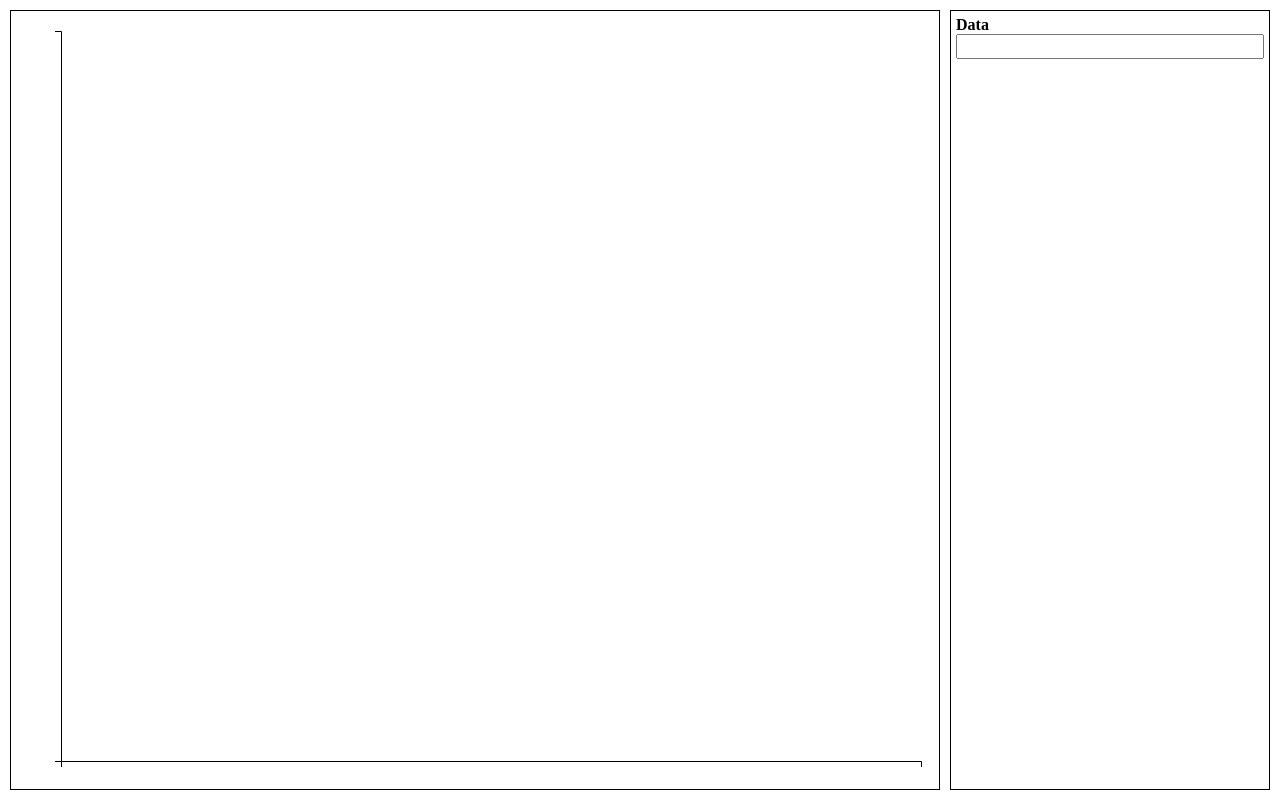
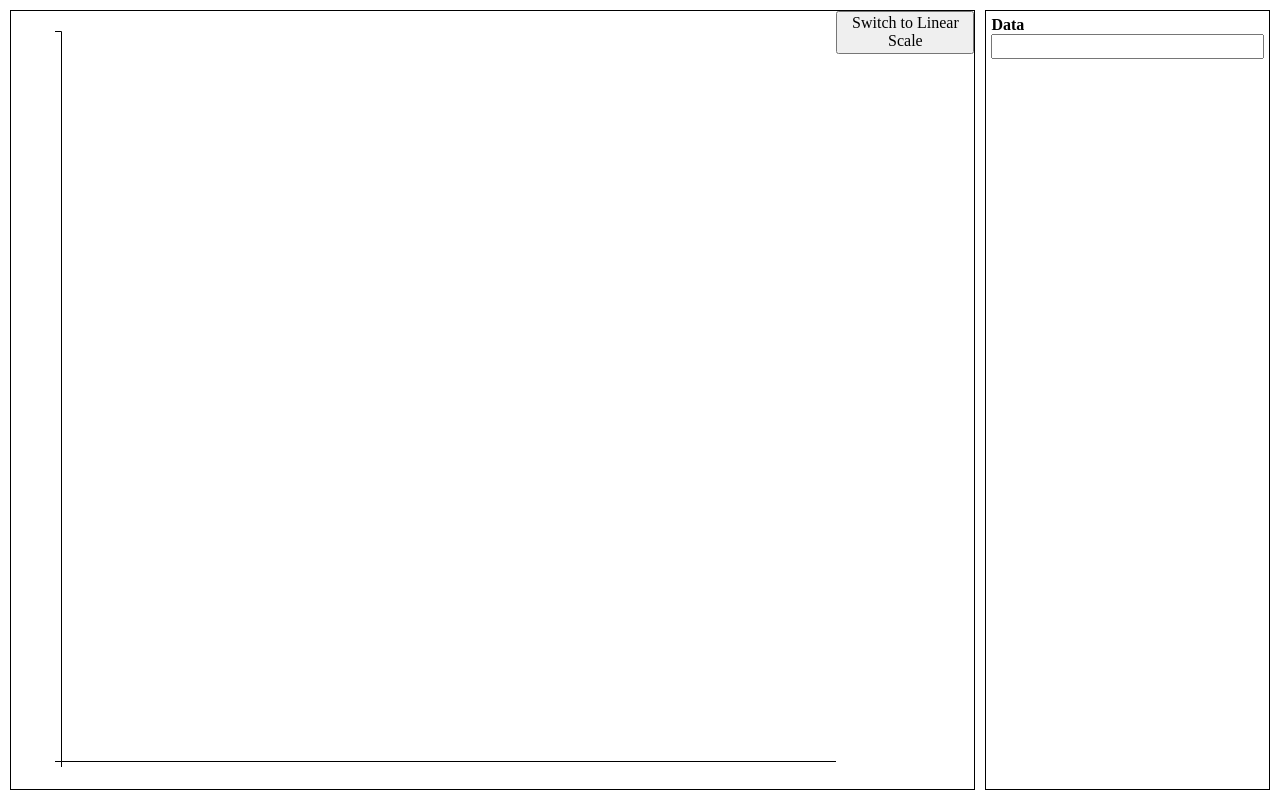
Before and after one commit to vika135/time-series, a React (Vite) app: page / in a window 1280 px wide. Built offline with nearby package versions, Linux system fonts and the light colour scheme.

Commit message:
feature: added toggle for log/linear scale

```diff
--- a/src/app/components/chart/Chart.tsx
+++ b/src/app/components/chart/Chart.tsx
@@ -8,6 +8,7 @@ export default function Chart() {
     const {values} = useContext(ValuesContext)
     const svgRef = useRef();
     const [dimensions, setDimensions] = useState({width: 0, height: 0});
+    const [useSymlogScale, setUseSymlogScale] = useState(true);
 
     useEffect(() => {
         const svg = d3.select(svgRef.current);
@@ -18,9 +19,11 @@ export default function Chart() {
             .range([margin.left, dimensions.width - margin.right])
             .domain(d3.extent(values, d => d.time));
 
-        const y = d3.scaleLinear()
-            .range([dimensions.height - margin.bottom, margin.top])
-            .domain(d3.extent(values, d => d.value))
+        const y = useSymlogScale ?
+            d3.scaleSymlog().range([dimensions.height - margin.bottom, margin.top])
+                .domain(d3.extent(values, d => d.value))
+            : d3.scaleLinear().range([dimensions.height - margin.bottom, margin.top])
+                .domain(d3.extent(values, d => d.value))
 
         const xAxis = g => g
             .attr('transform', `translate(0, ${dimensions.height - margin.bottom})`)
@@ -28,7 +31,10 @@ export default function Chart() {
 
         const yAxis = g => g
             .attr('transform', `translate(${margin.left}, 0)`)
-            .call(d3.axisLeft(y).ticks(5))
+            .call(useSymlogScale ?
+                d3.axisLeft(y).ticks(5, ".1s")
+                : d3.axisLeft(y)
+            );
 
         const line = d3.line()
             .defined(d => !isNaN(d.value))
@@ -43,7 +49,7 @@ export default function Chart() {
 
         svg.select('.y-axis')
             .call(yAxis);
-    }, [values, dimensions]);
+    }, [values, dimensions, useSymlogScale]);
 
     useEffect(() => {
         function handleResize() {
@@ -59,6 +65,10 @@ export default function Chart() {
         return () => window.removeEventListener("resize", throttledResize);
     }, []);
 
+    const handleToggleScale = () => {
+        setUseSymlogScale(!useSymlogScale);
+    }
+
     return (
         <div className='chart' ref={svgRef}>
             <svg className='chart__svg' width={dimensions.width} height={dimensions.height}>
@@ -68,6 +78,11 @@ export default function Chart() {
                 <g className='x-axis' />
                 <g className='y-axis' />
             </svg>
+            <div>
+                <button onClick={handleToggleScale}>
+                    {useSymlogScale ? 'Switch to Linear Scale' : 'Switch to Log Scale'}
+                </button>
+            </div>
         </div>
     )
 }
```
